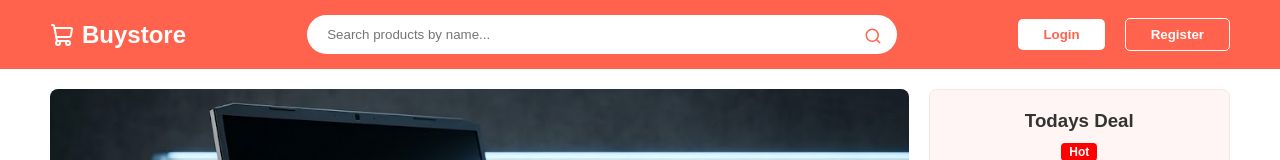
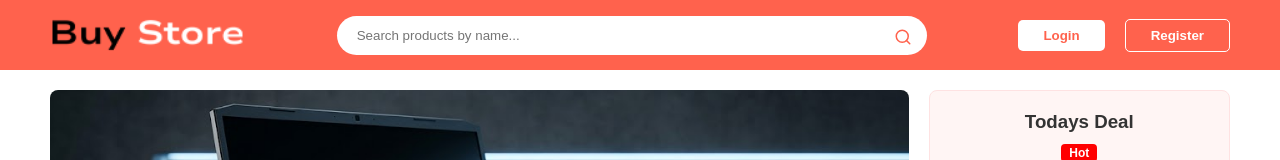
Before and after one commit to zohaijutt999-prog/buystorefrontend, a React app: page / in a window 1280 px wide. Shown: the top 160 px of the page. Built offline with nearby package versions, Linux system fonts and the light colour scheme; no server answers; the HTML template or start-up script is replaced by a standard one.

Commit message:
Added custom logo, updated dashboards, and improved home page layout

```diff
--- a/src/components/Header.jsx
+++ b/src/components/Header.jsx
@@ -1,6 +1,7 @@
 import React, { useState, useEffect } from 'react';
 import { Link } from 'react-router-dom';
 import { Search, ShoppingCart } from 'lucide-react';
+import logoImage from '../assets/1.png'; // Imported the custom logo
 
 const Header = () => {
   const [isLoggedIn, setIsLoggedIn] = useState(false);
@@ -24,7 +25,7 @@ const Header = () => {
       <style>
         {`
           .header-container { background-color: #ff624d; padding: 15px 50px; display: flex; justify-content: space-between; align-items: center; color: white; width: 100%; box-sizing: border-box; flex-wrap: wrap; gap: 15px; }
-          .logo-container { order: 1; }
+          .logo-container { order: 1; display: flex; align-items: center; }
           .search-container { display: flex; width: 50%; position: relative; order: 2; }
           .auth-buttons { display: flex; gap: 20px; order: 3; align-items: center; }
 
@@ -38,9 +39,16 @@ const Header = () => {
 
       <header className="header-container">
 
-        {/* Logo */}
-        <Link to="/" className="logo-container" style={{ color: 'white', textDecoration: 'none', display: 'flex', alignItems: 'center', gap: '8px', fontSize: '24px', fontWeight: 'bold' }}>
-          <ShoppingCart /> Buystore
+        {/* Custom Logo */}
+        <Link to="/" className="logo-container" style={{ textDecoration: 'none' }}>
+          <img
+            src={logoImage}
+            alt="Weyfeir Logo"
+            style={{
+              height: '40px', // Adjust this height as needed to fit your header
+              objectFit: 'contain'
+            }}
+          />
         </Link>
 
         {/* Search Bar */}
--- a/src/customer/CustomerDashboard.jsx
+++ b/src/customer/CustomerDashboard.jsx
@@ -5,6 +5,7 @@ import {
   User, LogOut, X, Search, Heart, Truck, Edit, Edit3,
   MessageSquare, Send, RefreshCw, Image as ImageIcon
 } from 'lucide-react';
+import logoImage from '../assets/1.png'; // Imported the custom logo
 
 const CustomerDashboard = () => {
   const [activeTab, setActiveTab] = useState('dashboard');
@@ -370,9 +371,12 @@ const CustomerDashboard = () => {
 
       {/* HEADER */}
       <header style={{ backgroundColor: '#ff624d', padding: '15px 30px', display: 'flex', justifyContent: 'space-between', alignItems: 'center', color: 'white', zIndex: 10 }}>
-        <Link to="/" style={{ color: 'white', textDecoration: 'none', display: 'flex', alignItems: 'center', gap: '8px', fontSize: '24px', fontWeight: 'bold' }}>
-          <ShoppingCart size={28} /> Weyfeir
+
+        {/* Custom Logo Integration */}
+        <Link to="/" style={{ textDecoration: 'none', display: 'flex', alignItems: 'center' }}>
+          <img src={logoImage} alt="Weyfeir Logo" style={{ height: '40px', objectFit: 'contain' }} />
         </Link>
+
         <div style={{ display: 'flex', gap: '20px', alignItems: 'center', fontSize: '13px', fontWeight: 'bold' }}>
           <span style={{ cursor: 'pointer' }}>MY DASHBOARD</span>
           <div onClick={handleLogout} style={{ color: 'white', cursor: 'pointer' }}>LOGOUT</div>
--- a/src/seller/SellerDashboard.jsx
+++ b/src/seller/SellerDashboard.jsx
@@ -6,6 +6,7 @@ import {
   Truck, CheckSquare, XCircle, Image as ImageIcon, Send,
   RefreshCw, ArrowLeft, Edit3, X
 } from 'lucide-react';
+import logoImage from '../assets/1.png'; // Imported the custom logo
 
 const SellerDashboard = () => {
   const [activeTab, setActiveTab] = useState('dashboard');
@@ -556,7 +557,17 @@ const SellerDashboard = () => {
       <div style={{ flex: 1, display: 'flex', flexDirection: 'column', overflow: 'hidden' }}>
         <header style={{ backgroundColor: '#ff5722', padding: '15px 30px', display: 'flex', justifyContent: 'space-between', alignItems: 'center', zIndex: 10, color: 'white' }}>
            <div style={{ display: 'flex', alignItems: 'center', gap: '10px', fontSize: '20px', fontWeight: 'bold' }}>
-             <div style={{backgroundColor: 'white', borderRadius: '50%', padding: '5px', display: 'flex'}}><ShoppingCart size={18} color="#ff5722" /></div> Weyfeir Seller Central
+
+             {/* Custom Logo Integration */}
+             <div style={{backgroundColor: 'white', borderRadius: '5px', padding: '5px', display: 'flex', alignItems: 'center'}}>
+               <img
+                  src={logoImage}
+                  alt="Weyfeir Logo"
+                  style={{ height: '24px', objectFit: 'contain' }}
+               />
+             </div>
+
+             Weyfeir Seller Central
            </div>
           <div style={{ display: 'flex', gap: '20px', alignItems: 'center', fontSize: '12px', fontWeight: 'bold' }}>
             <span style={{ cursor: 'pointer' }}>MY DASHBOARD</span>
```
Also changed, not shown: src/assets/1.png (added).
